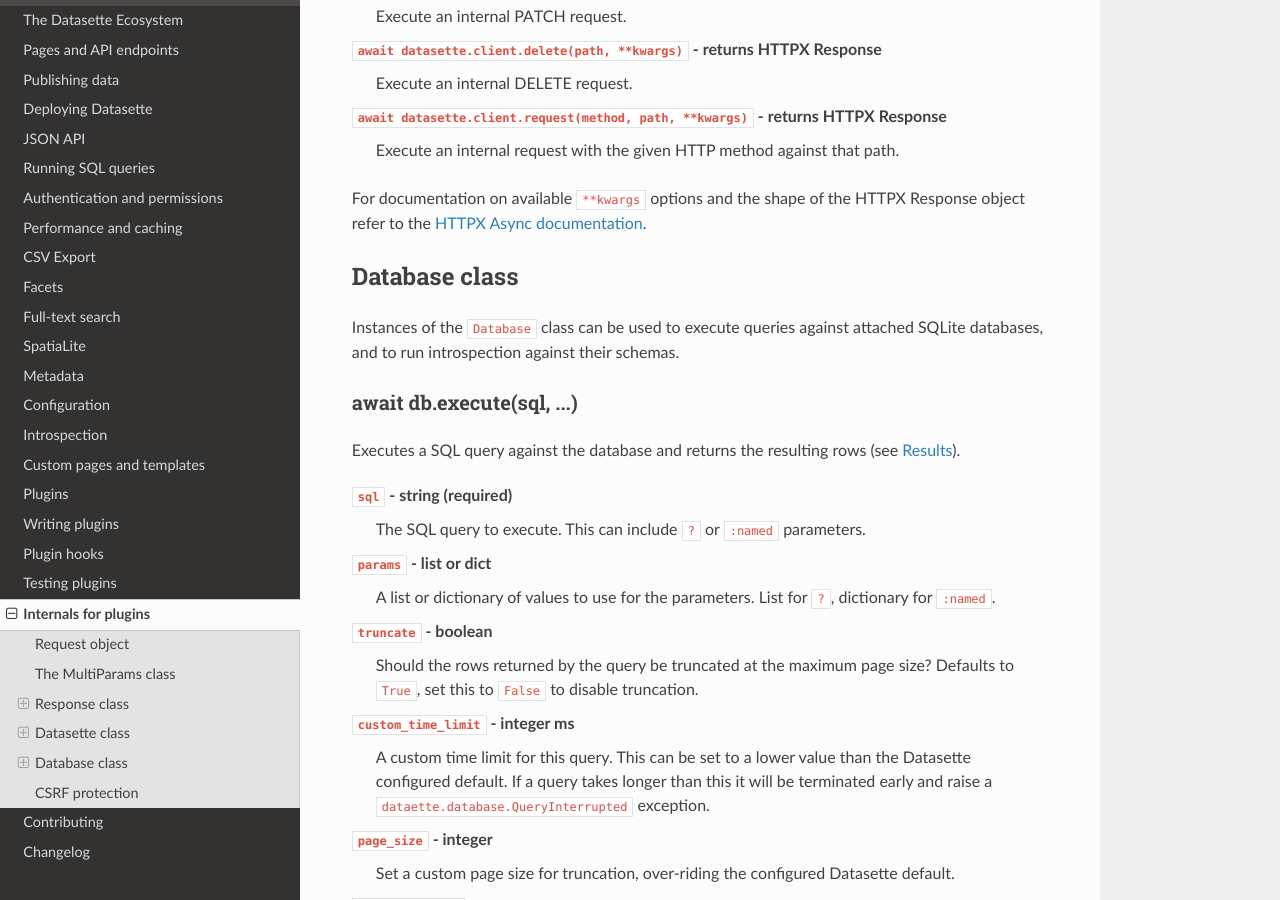
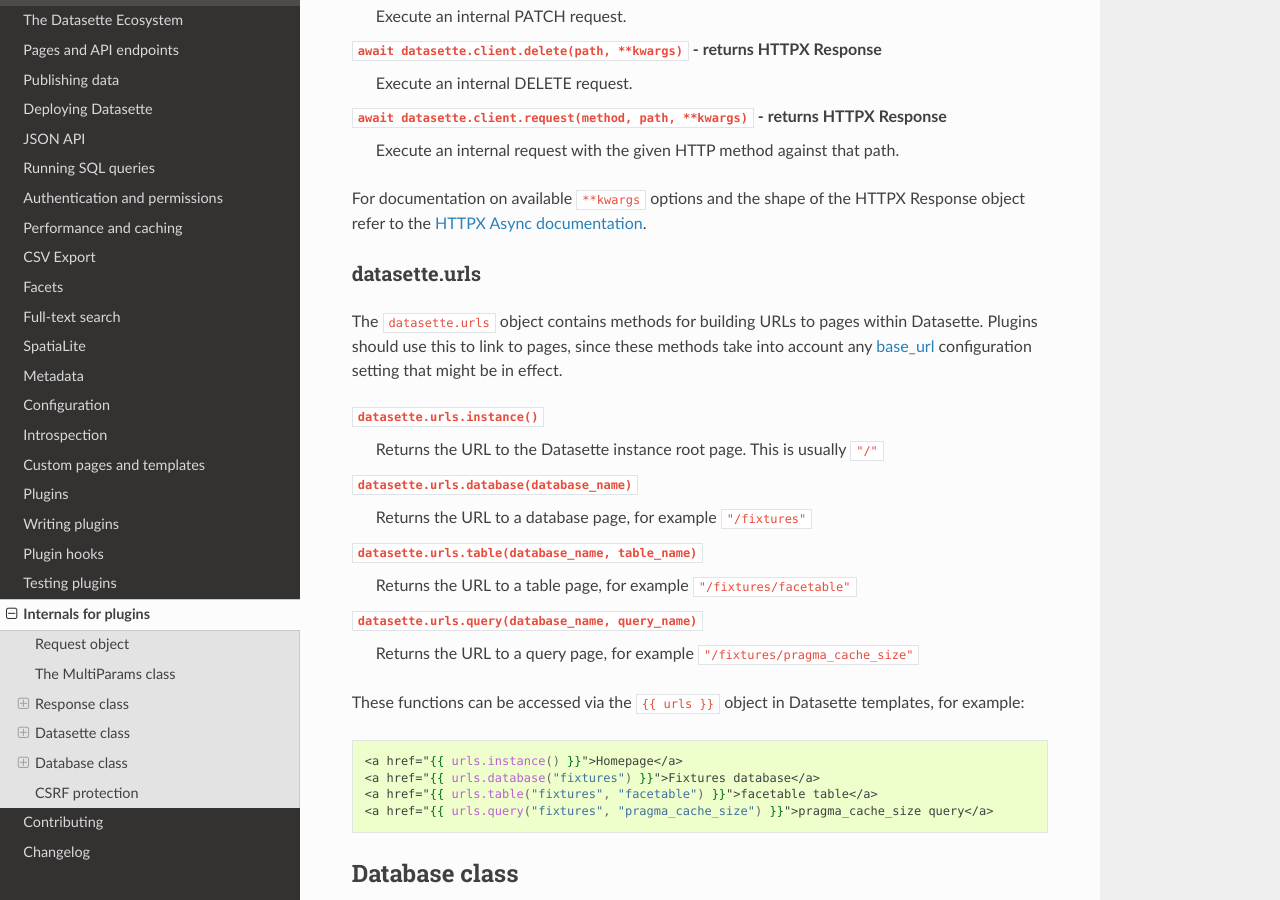
Before and after one commit to simonw/datasette, a Sphinx documentation site: the page built from docs/internals.rst, in a window 1280 px wide and 900 px high, scrolled down 8257 px. Built offline with Sphinx 7.4.7 and the Read the Docs theme 2.0.0, drawn with Linux system fonts in a browser that asks for light colours.

Commit message:
Docs for datasette.urls, closes #904

```diff
--- a/docs/internals.rst
+++ b/docs/internals.rst
@@ -365,6 +365,34 @@
 
 For documentation on available ``**kwargs`` options and the shape of the HTTPX Response object refer to the `HTTPX Async documentation <https://www.python-httpx.org/async/>`__.
 
+.. _internals_datasette_urls:
+
+datasette.urls
+--------------
+
+The ``datasette.urls`` object contains methods for building URLs to pages within Datasette. Plugins should use this to link to pages, since these methods take into account any :ref:`config_base_url` configuration setting that might be in effect.
+
+``datasette.urls.instance()``
+    Returns the URL to the Datasette instance root page. This is usually ``"/"``
+
+``datasette.urls.database(database_name)``
+    Returns the URL to a database page, for example ``"/fixtures"``
+
+``datasette.urls.table(database_name, table_name)``
+    Returns the URL to a table page, for example ``"/fixtures/facetable"``
+
+``datasette.urls.query(database_name, query_name)``
+    Returns the URL to a query page, for example ``"/fixtures/pragma_cache_size"``
+
+These functions can be accessed via the ``{{ urls }}`` object in Datasette templates, for example:
+
+.. code-block:: jinja
+
+    <a href="{{ urls.instance() }}">Homepage</a>
+    <a href="{{ urls.database("fixtures") }}">Fixtures database</a>
+    <a href="{{ urls.table("fixtures", "facetable") }}">facetable table</a>
+    <a href="{{ urls.query("fixtures", "pragma_cache_size") }}">pragma_cache_size query</a>
+
 .. _internals_database:
 
 Database class
```
Also changed, not shown: docs/writing_plugins.rst (+19 -0 lines).
